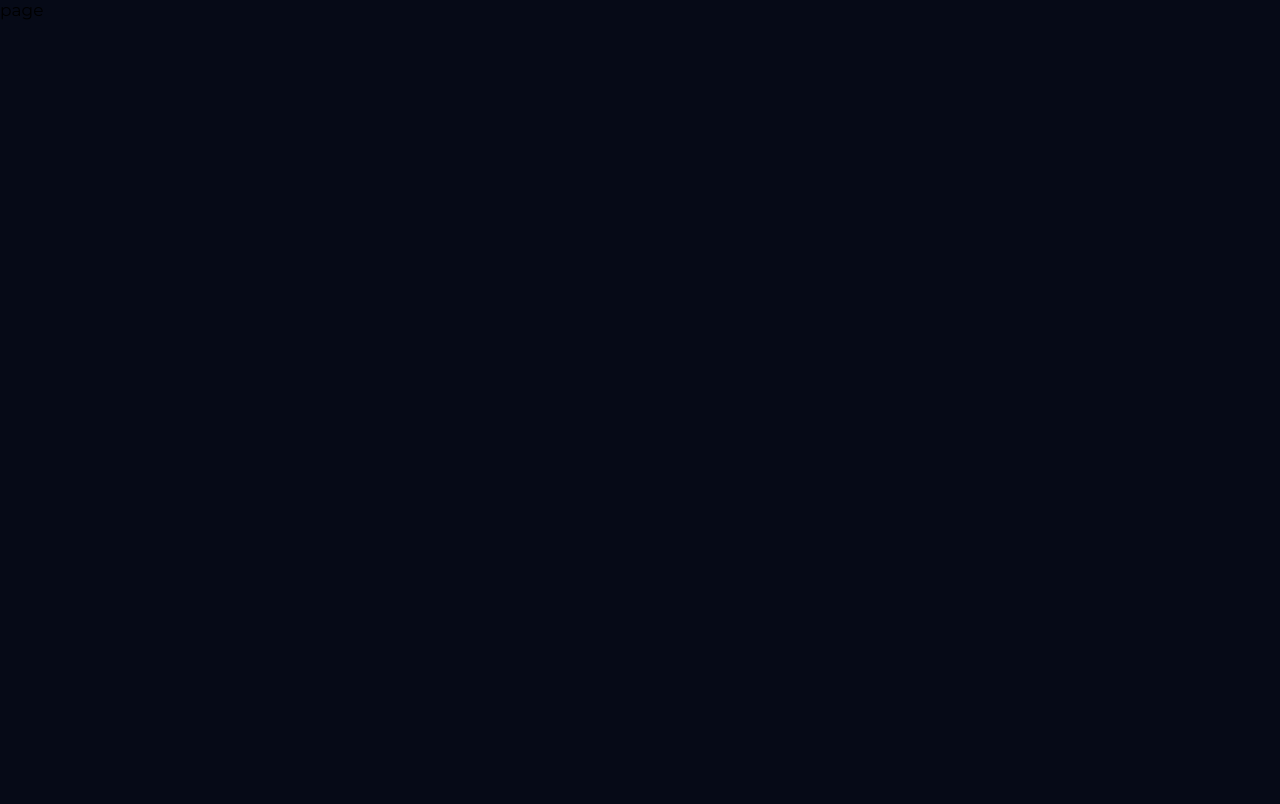
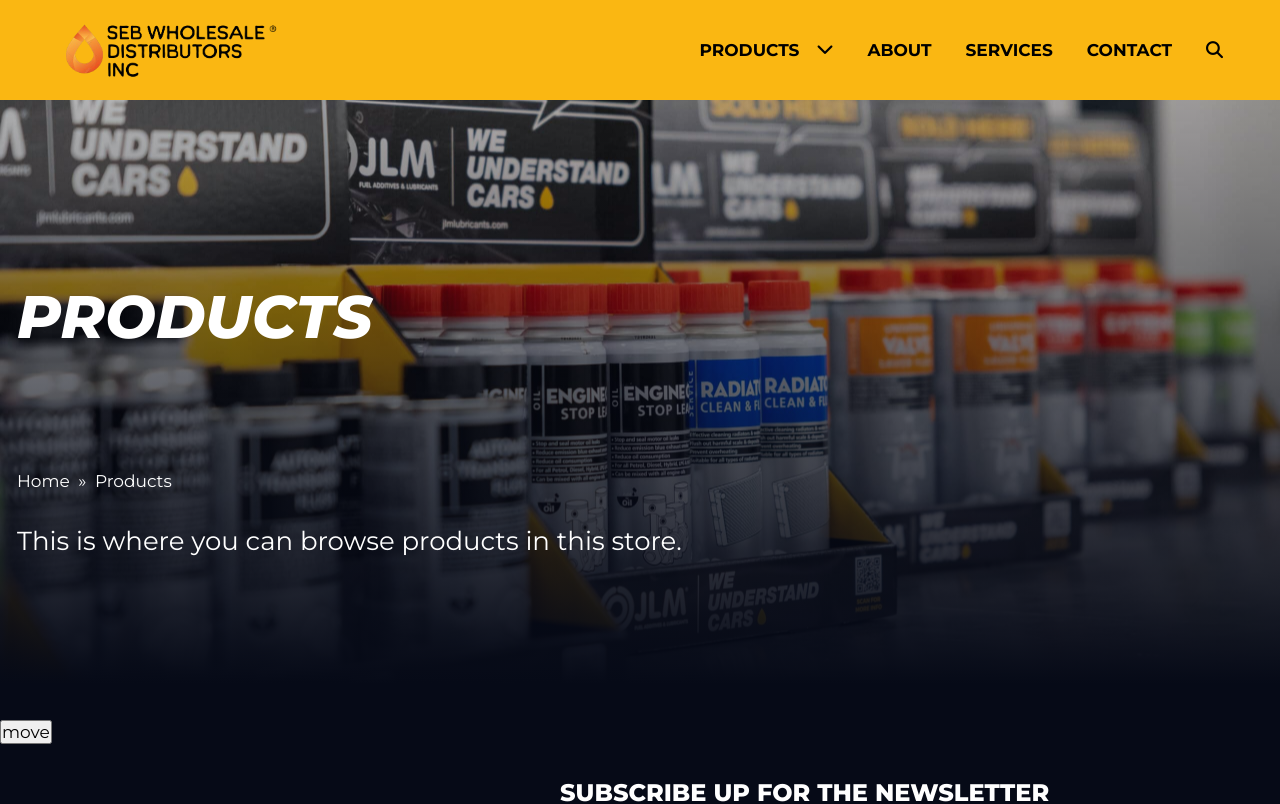
Before and after one commit to BlessedNur/Industrial-Lubricants-and-Oil, a Next.js app: page /products in a window 1280 px wide. Shown: the top 804 px of the page. Built offline with nearby package versions, Linux system fonts and the light colour scheme.

Commit message:
adjustment

```diff
--- a/src/app/products/page.jsx
+++ b/src/app/products/page.jsx
@@ -1,9 +1,29 @@
-import React from 'react'
+"use client";
+import Banner from "@/components/Banner/Banner";
+import Footer from "@/components/Footer/Footer";
+import Navbar from "@/components/Navbar/Navbar";
+import { useRouter } from "next/navigation";
+import React from "react";
 
 function page() {
+  const navigate = useRouter();
   return (
-    <div>page</div>
-  )
+    <section>
+      <Navbar />
+      <Banner
+        presentPage={"products"}
+        text={"products"}
+        height={"90svh"}
+        extraText={"This is where you can browse products in this store."}
+        diff={true}
+        img={"/images/20221202-5S7A6269-scaled.jpg"}
+      />
+      <button onClick={()=>navigate.push(`/products/hello`)}>
+        move
+      </button>
+      <Footer />
+    </section>
+  );
 }
 
-export default page
+export default page;
--- a/src/components/Banner/Banner.jsx
+++ b/src/components/Banner/Banner.jsx
@@ -1,19 +1,30 @@
 import React from "react";
 import style from "./Banner.module.css";
 import Image from "next/image";
-function Banner() {
+function Banner({
+  img,
+  button,
+  text,
+  home,
+  textIntro,
+  height,
+  diff,
+  extraText,
+  presentPage,
+  subNavigation,
+  subPage,
+}) {
   return (
-    <div className={style.banner}>
-      <Image
-        src={
-          "/images/auto-mechanic-fixing-car-on-lift-2022-02-02-04-48-28-utc-scaled.jpg"
-        }
-        className={style.img}
-        width={100000}
-        height={100000}
-      />
+    <div
+      className={style.banner}
+      style={{
+        height: height,
+      }}
+    >
+      <Image src={img} className={style.img} width={100000} height={100000} />
       <div className={style.content}>
         <div className={style.items}>
+          {home ? (
             <h1>
               <em>WE</em>
               <br />
@@ -30,10 +41,33 @@
                 </em>
               </em>
             </h1>
+          ) : (
+            <h1 className={style.h1}>{text}</h1>
+          )}
+          {textIntro && (
             <p>
               Worldwide premium lubricants <br /> and additives for modern cars
             </p>
-          <button>SEE PRODUCTS</button>
+          )}
+          {button && <button>SEE PRODUCTS</button>}
+          {diff && (
+            <>
+              <div className={style.navigation}>
+                <p>Home</p>
+                <p>{"»"}</p>
+                <p>{presentPage}</p>
+                <div className={style.navigation}>
+                  {subNavigation && (
+                    <>
+                      <p>{"»"}</p>
+                      <p>{subPage}</p>
+                    </>
+                  )}
+                </div>
+              </div>
+              <p>{extraText}</p>
+            </>
+          )}
         </div>
       </div>
     </div>
--- a/src/components/Banner/Banner.module.css
+++ b/src/components/Banner/Banner.module.css
@@ -100,7 +100,21 @@
   font-weight: 800;
   background: #fab712;
 }
-
+.navigation {
+  display: flex;
+  align-items: center;
+  gap: 0.5em;
+  text-transform: capitalize;
+}
+.navigation p {
+  font-size: 17px;
+}
+.h1 {
+  font-size: 60px;
+  text-transform: uppercase;
+  font-style: italic;
+  font-weight: 800;
+}
 @media screen and (max-width: 868px) {
   .items {
     padding: 1em;
@@ -122,7 +136,7 @@
     /* background-color: red; */
     /* width: 40%; */
   }
-  .banner button{
+  .banner button {
     font-size: 20px;
   }
 }
--- a/src/components/MainContent/MContent.module.css
+++ b/src/components/MainContent/MContent.module.css
@@ -47,6 +47,7 @@
   font-size: 26px;
   font-style: italic;
   font-weight: 800;
+  color: #060a17 !important;
   background-color: #fab712;
   width: fit-content;
   margin: 0 auto;
```
Also changed, not shown: src/app/page.jsx (+9 -1 lines), src/app/products/[id]/page.jsx (added, +8 -0 lines), src/app/products/[id]/page.module.css (added). Lines whose indentation alone changed are shown as unchanged.
